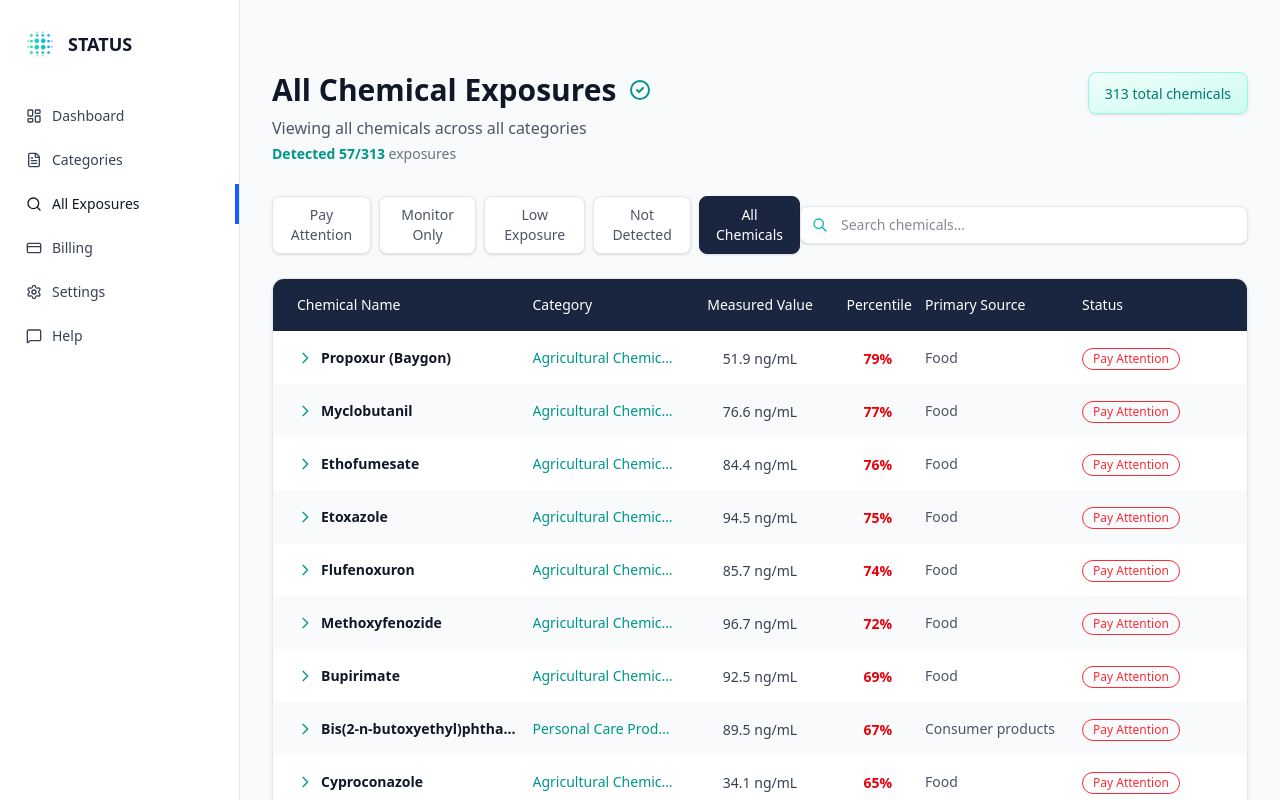
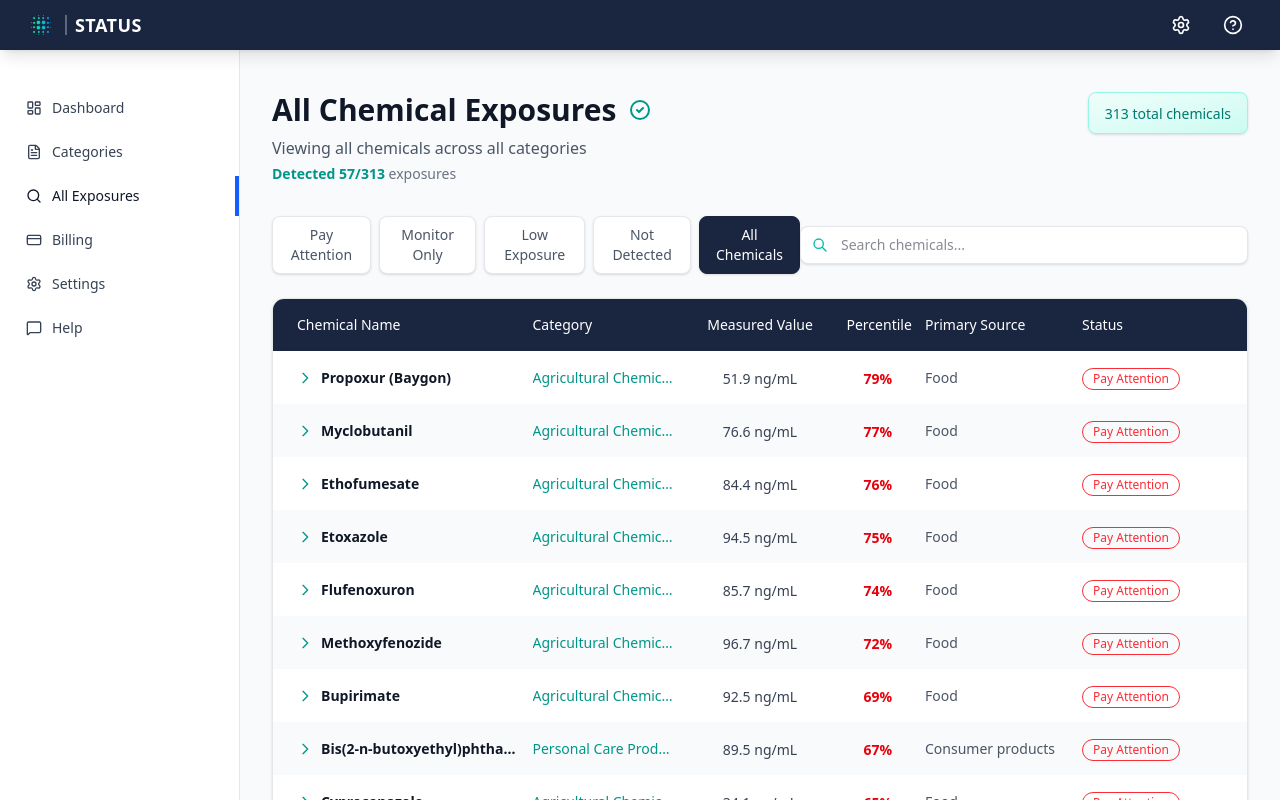
Before and after one commit to Liamoiknine/StatusHealth, a Next.js app: page /exposures in a window 1280 px wide. Shown: the top 800 px of the page. Built offline with nearby package versions, Linux system fonts and the light colour scheme.

Commit message:
add nav back

```diff
--- a/src/app/layout.tsx
+++ b/src/app/layout.tsx
@@ -2,6 +2,7 @@ import type { Metadata } from "next";
 import { Geist, Geist_Mono } from "next/font/google";
 import "./globals.css";
 import Sidebar from "@/components/Sidebar";
+import Navbar from "@/components/Navbar";
 import { TestProvider } from "@/contexts/TestContext";
 import { Suspense } from "react";
 
@@ -35,10 +36,11 @@ export default function RootLayout({
         className={`${geistSans.variable} ${geistMono.variable} antialiased bg-[#f8fafc] min-h-screen`}
       >
         <TestProvider>
+          <Navbar />
           <Suspense fallback={<div className="w-60 bg-white min-h-screen border-r border-gray-200" />}>
             <Sidebar />
           </Suspense>
-          <main className="ml-60 pt-10">
+          <main className="ml-60 pt-15">
             {children}
           </main>
         </TestProvider>
--- a/src/components/Navbar.tsx
+++ b/src/components/Navbar.tsx
@@ -1,43 +1,17 @@
 'use client';
 
 import Image from 'next/image';
+
 import Link from 'next/link';
+
 import { Settings, HelpCircle } from 'lucide-react';
-import { useState, useEffect } from 'react';
+
+
 
 export default function Navbar() {
-  const [isScrolled, setIsScrolled] = useState(false);
-
-  useEffect(() => {
-    let ticking = false;
-
-    const handleScroll = () => {
-      if (!ticking) {
-        window.requestAnimationFrame(() => {
-          const scrollThreshold = Math.min(window.innerHeight * 0.15, 150); // 15% of viewport height or 150px, whichever is smaller
-          setIsScrolled(window.scrollY > scrollThreshold);
-          ticking = false;
-        });
-        ticking = true;
-      }
-    };
-
-    window.addEventListener('scroll', handleScroll, { passive: true });
-    return () => window.removeEventListener('scroll', handleScroll);
-  }, []);
-
   return (
     <nav
-      className="fixed z-50 bg-[#1a2540] backdrop-blur-md shadow-lg border border-[#1a2540]/50"
-      style={{
-        top: isScrolled ? '0' : '1rem',
-        left: isScrolled ? '0' : '1rem',
-        right: isScrolled ? '0' : '1rem',
-        width: isScrolled ? '100%' : 'auto',
-        maxWidth: isScrolled ? 'none' : '80rem',
-        borderRadius: isScrolled ? '0' : '9999px',
-        margin: isScrolled ? '0' : '0 auto',
-      }}
+      className="fixed top-0 left-0 right-0 z-50 bg-[#1a2540] backdrop-blur-md shadow-lg border border-[#1a2540]/50"
     >
       <div className="w-full px-6">
         <div className="flex items-center justify-between h-12">
@@ -57,28 +31,21 @@ export default function Navbar() {
 
           {/* Navigation buttons */}
           <div className="flex items-center space-x-2">
-            {/* Dashboard */}
-            <Link href="/" className="px-3 py-1.5 rounded-lg text-sm text-white hover:bg-white/10 transition-colors">
-              <span>Dashboard</span>
-            </Link>
-
-            {/* View Results */}
-            <Link href="/categories" className="px-3 py-1.5 rounded-lg text-sm text-white hover:bg-white/10 transition-colors">
-              <span>View Results</span>
-            </Link>
-
-            {/* Billing */}
-            <Link href="/billing" className="px-3 py-1.5 rounded-lg text-sm text-white hover:bg-white/10 transition-colors">
-              <span>Billing</span>
-            </Link>
-
             {/* Settings */}
-            <Link href="/settings" className="p-3 rounded-lg text-white hover:bg-white/10 transition-colors flex items-center justify-center min-w-[44px] min-h-[44px]" title="Settings">
+            <Link
+              href="/settings"
+              className="p-3 rounded-lg text-white hover:bg-white/10 transition-colors flex items-center justify-center min-w-[44px] min-h-[44px]"
+              title="Settings"
+            >
               <Settings className="w-5 h-5" strokeWidth={2} />
             </Link>
 
             {/* Help */}
-            <Link href="/help" className="p-3 rounded-lg text-white hover:bg-white/10 transition-colors flex items-center justify-center min-w-[44px] min-h-[44px]" title="Help">
+            <Link
+              href="/help"
+              className="p-3 rounded-lg text-white hover:bg-white/10 transition-colors flex items-center justify-center min-w-[44px] min-h-[44px]"
+              title="Help"
+            >
               <HelpCircle className="w-5 h-5" strokeWidth={2} />
             </Link>
           </div>
--- a/src/components/Sidebar.tsx
+++ b/src/components/Sidebar.tsx
@@ -1,7 +1,6 @@
 'use client';
 
 import Link from 'next/link';
-import Image from 'next/image';
 import { usePathname, useSearchParams } from 'next/navigation';
 import { LayoutDashboard, Search, MessageSquare, FileText, Settings, CreditCard } from 'lucide-react';
 import { useMemo, useRef, useEffect, useState } from 'react';
@@ -94,22 +93,8 @@ export default function Sidebar() {
 
   return (
     <aside className="w-60 bg-white min-h-screen border-r border-gray-200 flex flex-col fixed left-0 top-0 z-40">
-      {/* Logo */}
-      <div className="px-5 pt-6 pb-2">
-        <Link href="/" className="flex items-center space-x-2">
-          <Image
-            src="/logo.png"
-            alt="StatusHealth Logo"
-            width={40}
-            height={40}
-            className="rounded-lg"
-          />
-          <span className="text-lg font-bold text-gray-900">STATUS</span>
-        </Link>
-      </div>
-
       {/* Navigation */}
-      <nav ref={navRef} className="flex-1 py-6 space-y-1 relative">
+      <nav ref={navRef} className="flex-1 pt-22 pb-6 space-y-1 relative">
         {/* Sliding blue indicator */}
         <div
           className="absolute right-0 w-1 bg-blue-600 transition-all duration-300 ease-in-out"
```
